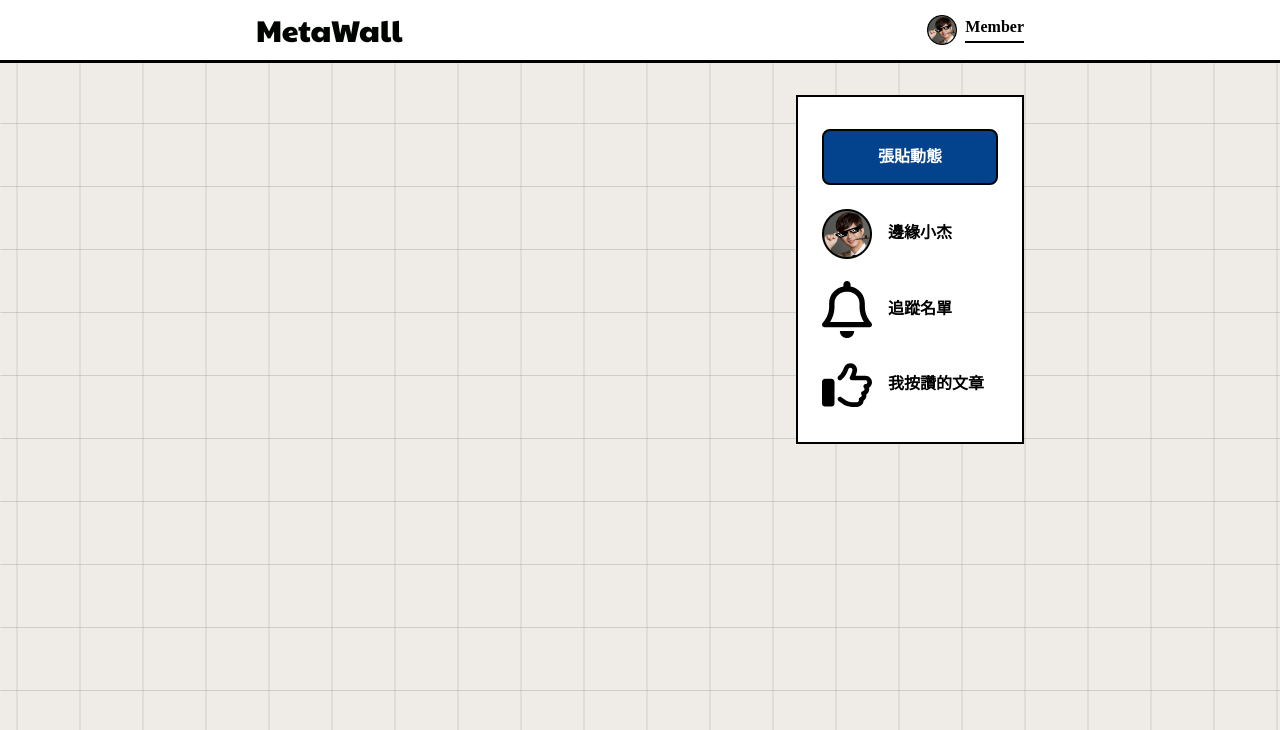
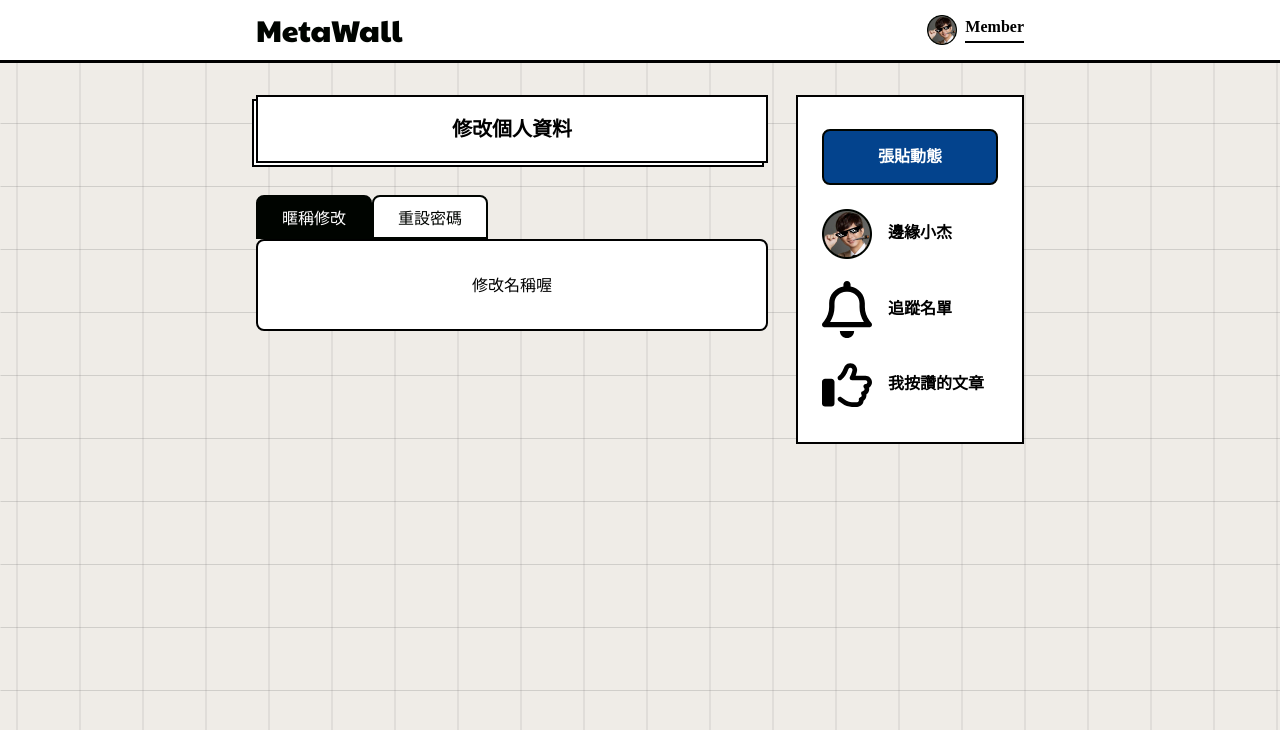
Before and after one commit to winszhuang/MetaWall, a Nuxt app: page /setting/EditName in a window 1280 px wide. Shown: the top 730 px of the page. Built offline with nearby package versions, Linux system fonts and the light colour scheme; a web font is replaced by a local one.

Commit message:
feat: nested route setting in setting page

```diff
--- a/pages/setting.vue
+++ b/pages/setting.vue
@@ -1,5 +1,52 @@
+<script lang="ts" setup>
+import { ref } from 'vue';
+
+const operation = [
+  {
+    key: 'editName',
+    name: '暱稱修改',
+  },
+  {
+    key: 'resetPassword',
+    name: '重設密碼',
+  }
+];
+
+const router = useRouter();
+const currentOperate = ref(operation[0]);
+
+watch(currentOperate, (operate) => {
+  router.push(`/setting/${operate.key}`);
+}, { immediate: true });
+</script>
+
 <template>
   <div>
-    我自己喔
+    <h2 class="relative bg-white text-center isolate font-mono font-bold text-xl mb-4
+      after:absolute after:w-full after:h-full after:bg-white after:-left-1 after:top-1 after:border-2 after:z-[-1]">
+      <div class="w-full py-[18px] border-2 bg-white">
+        修改個人資料
+      </div>
+    </h2>
+
+    <nav class="flex font-noto mt-8">
+      <template
+        v-for="item in operation"
+        :key="item.key"
+      >
+        <button
+          class="text-base px-6 py-2 rounded-t border-2 border-black"
+          :class="item.key === currentOperate.key
+            ? 'bg-black text-white'
+            : 'bg-white text-black'"
+          @click="currentOperate = item"
+        >
+          {{ item.name }}
+        </button>
+      </template>
+    </nav>
+    <section class="border-2 rounded bg-white py-8 flex flex-col items-center">
+      <NuxtPage />
+    </section>
   </div>
 </template>
--- /dev/null
+++ b/pages/setting/EditName.vue
@@ -0,0 +1,5 @@
+<template>
+  <div>
+    修改名稱喔
+  </div>
+</template>
--- /dev/null
+++ b/pages/setting/ResetPassword.vue
@@ -0,0 +1,5 @@
+<template>
+  <div>
+    修改密碼喔
+  </div>
+</template>
```
